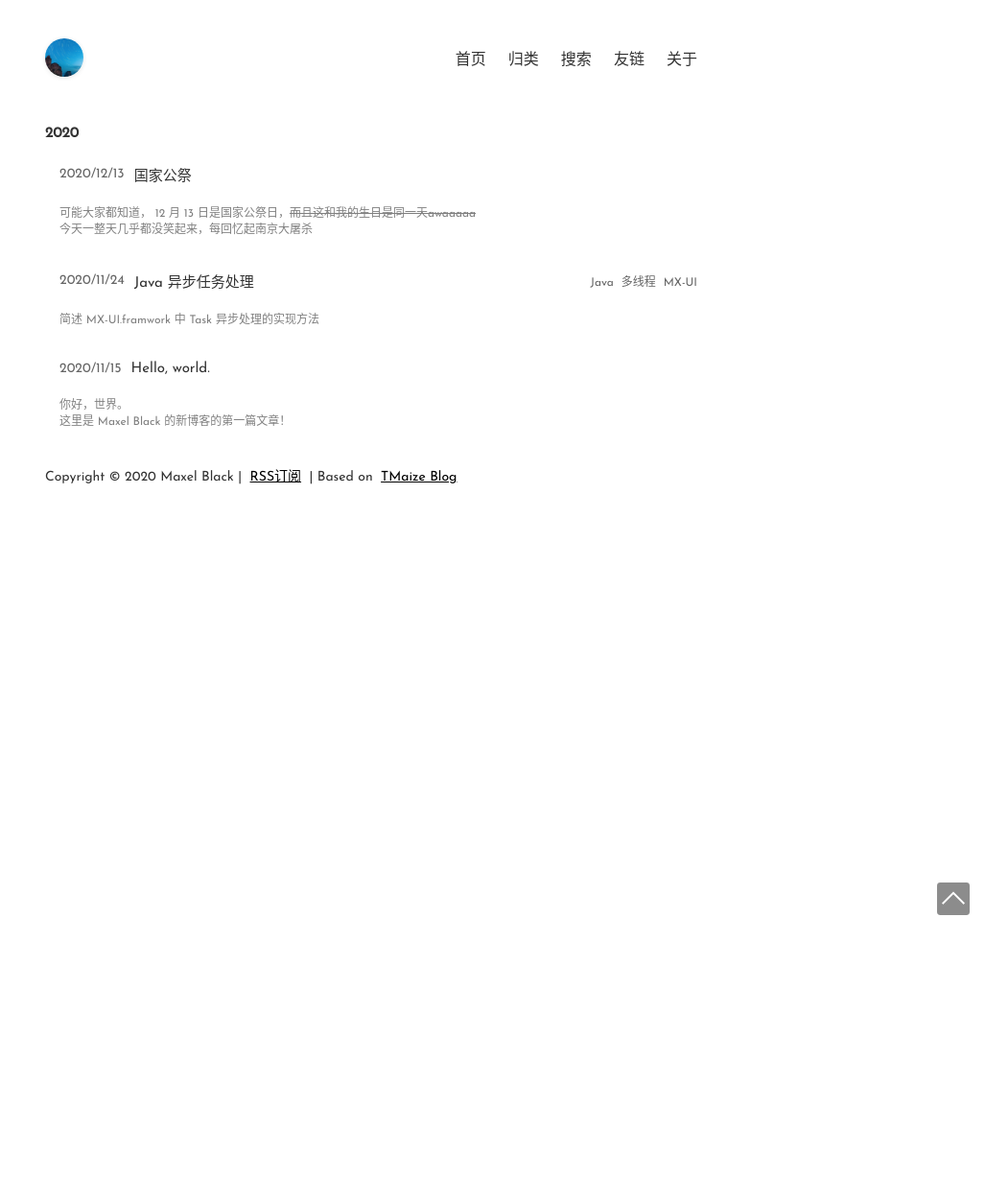
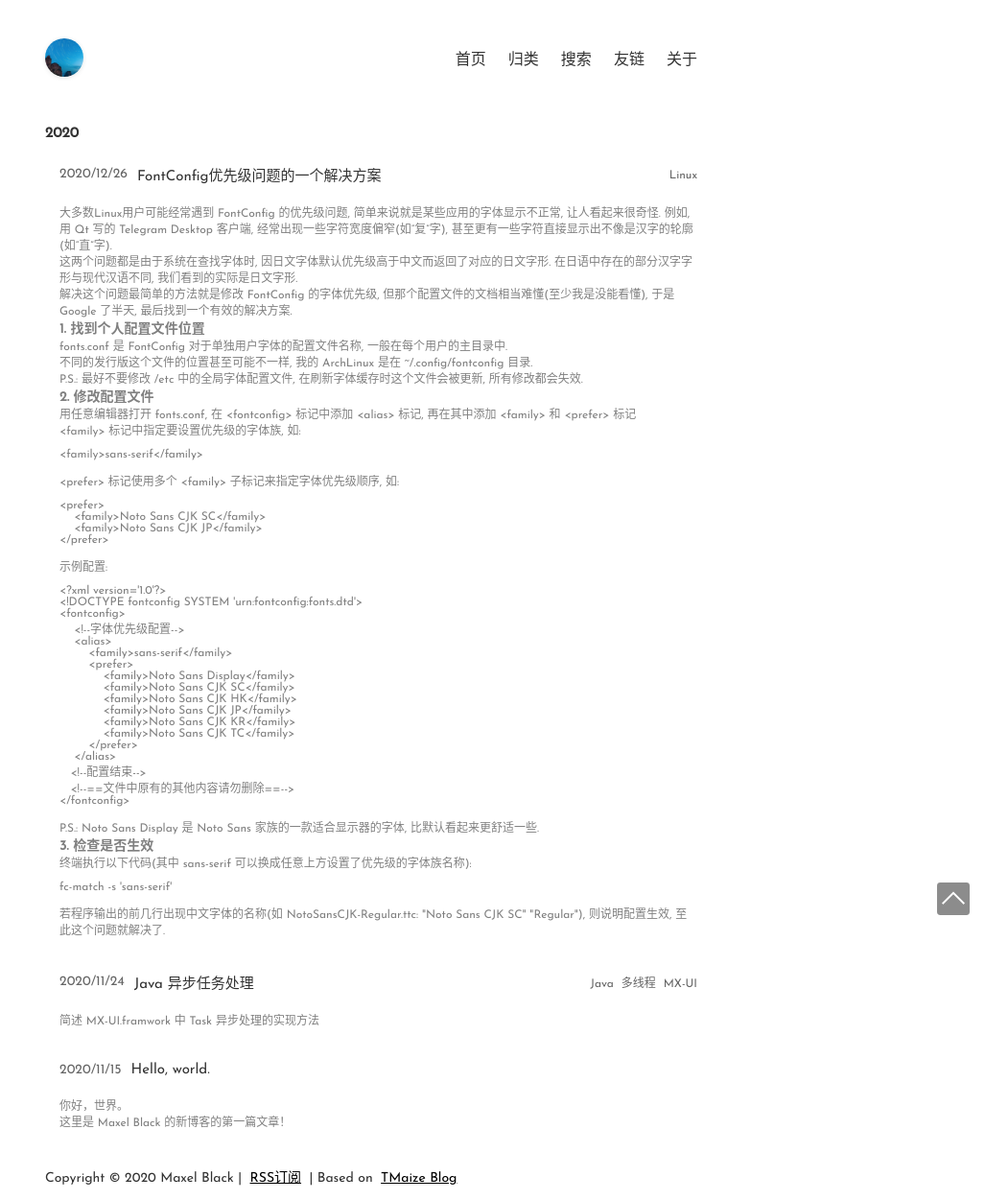
Before and after one commit to maxelblack/blog, a Jekyll site: the page built from index.html, in a window 1280 px wide. Shown: the whole page at 96% size, without its empty margins (253-1280 px from the left). Built offline with Jekyll 4.4.1, drawn with Linux system fonts in a browser that asks for light colours; some web fonts are replaced; comment, search, counter and statistics services are not loaded.

Commit message:
Update the website.

````diff
--- a/_posts/2020-11-24-01.md
+++ b/_posts/2020-11-24-01.md
@@ -23,7 +23,7 @@ categories: [Java, 多线程, MX-UI]
 
 如果用过，仔细体会一下 IDEA 的保存操作，再对比一些文本编辑器的保存，可能会发现 IDEA 在保存时根本不会让你感觉到它在保存，光标连个圈圈都没画（~~我刚开始用时有很多次认为它没执行保存这个操作，结果 Ctrl + S 快捷键点了又点也没有任何感觉~~）。如果不是发现原来空行的空格被自动去掉了，根本不会有人知道它执行了保存操作。
 
-可能有经验的大佬马上就会脱口而出：这是多线程的应用效果。我的思路实际就是模仿 IDEA 的这个操作，在这基础上为了优化性能增加了可控制线程数量的依序执行方式。
+可能有经验的人马上就会说：这是多线程的应用效果。我的思路实际就是模仿 IDEA 的这个操作，在这基础上为了优化性能增加了可控制线程数量的依序执行方式。
 
 ## 主要类
 
--- a/_posts/2020-12-13-01.md
+++ /dev/null
@@ -1,19 +0,0 @@
----
-layout: mypost
-title: "国家公祭"
----
-可能大家都知道， 12 月 13 日是国家公祭日，~~而且这和我的生日是同一天awaaaaa~~
-
-今天一整天几乎都没笑起来，每回忆起南京大屠杀<!--MORE-->，我对帝国主义的憎恨就会加深一倍。
-
-**十万**。
-
-如此巨大数目的无辜生命就这样葬送在日本帝国主义手里。
-
-就算在现在本土少十万人也会面临劳动力短缺问题的日本，在当时竟然能够杀这么多人，相当令人惊叹。但在惊叹的同时，我们也不得不反思，当时的中国为何无力反击，只能任人宰割？
-
-显而易见， **综合国力决定国际地位**。
-
-我们也庆幸我们生活在综合国力不断加强的当代中国，而不是那个落后的时代。
-
-但强盛永远需要发展助力，国家未来的发展需要也只能靠我们这一代人。
--- /dev/null
+++ b/_posts/2020-12-26-01.md
@@ -0,0 +1,68 @@
+---
+layout: mypost
+title: "FontConfig优先级问题的一个解决方案"
+categories: [Linux]
+---
+大多数Linux用户可能经常遇到 FontConfig 的优先级问题, 简单来说就是某些应用的字体显示不正常, 让人看起来很奇怪. 例如, 用 Qt 写的 Telegram Desktop 客户端, 经常出现一些字符宽度偏窄(如"复"字), 甚至更有一些字符直接显示出不像是汉字的轮廓(如"直"字).
+
+这两个问题都是由于系统在查找字体时, 因日文字体默认优先级高于中文而返回了对应的日文字形. 在日语中存在的部分汉字字形与现代汉语不同, 我们看到的实际是日文字形.
+
+解决这个问题最简单的方法就是修改 FontConfig 的字体优先级, 但那个配置文件的文档相当难懂(至少我是没能看懂), 于是 Google 了半天, 最后找到一个有效的解决方案.
+
+### 1. 找到个人配置文件位置
+
+`fonts.conf` 是 FontConfig 对于单独用户字体的配置文件名称, 一般在每个用户的主目录中.
+
+不同的发行版这个文件的位置甚至可能不一样, 我的 ArchLinux 是在 `~/.config/fontconfig` 目录.
+
+P.S.: 最好不要修改 `/etc` 中的全局字体配置文件, 在刷新字体缓存时这个文件会被更新, 所有修改都会失效.
+
+### 2. 修改配置文件
+
+用任意编辑器打开 `fonts.conf`, 在 `<fontconfig>` 标记中添加 `<alias>` 标记, 再在其中添加 `<family>` 和 `<prefer>` 标记
+
+`<family>` 标记中指定要设置优先级的字体族, 如:
+```xml
+<family>sans-serif</family>
+```
+
+`<prefer>` 标记使用多个 `<family>` 子标记来指定字体优先级顺序, 如:
+```xml
+<prefer>
+    <family>Noto Sans CJK SC</family>
+    <family>Noto Sans CJK JP</family>
+</prefer>
+```
+
+示例配置:
+```xml
+<?xml version='1.0'?>
+<!DOCTYPE fontconfig SYSTEM 'urn:fontconfig:fonts.dtd'>
+<fontconfig>
+    <!--字体优先级配置-->
+    <alias>
+        <family>sans-serif</family>
+        <prefer>
+            <family>Noto Sans Display</family>
+            <family>Noto Sans CJK SC</family>
+            <family>Noto Sans CJK HK</family>
+            <family>Noto Sans CJK JP</family>
+            <family>Noto Sans CJK KR</family>
+            <family>Noto Sans CJK TC</family>
+        </prefer>
+    </alias>
+   <!--配置结束-->
+   <!--==文件中原有的其他内容请勿删除==-->
+</fontconfig>
+```
+
+P.S.: `Noto Sans Display` 是 `Noto Sans` 家族的一款适合显示器的字体, 比默认看起来更舒适一些.
+
+### 3. 检查是否生效
+
+终端执行以下代码(其中 `sans-serif` 可以换成任意上方设置了优先级的字体族名称):
+```sh
+fc-match -s 'sans-serif'
+```
+
+若程序输出的前几行出现中文字体的名称(如 `NotoSansCJK-Regular.ttc: "Noto Sans CJK SC" "Regular"`), 则说明配置生效, 至此这个问题就解决了.
````
